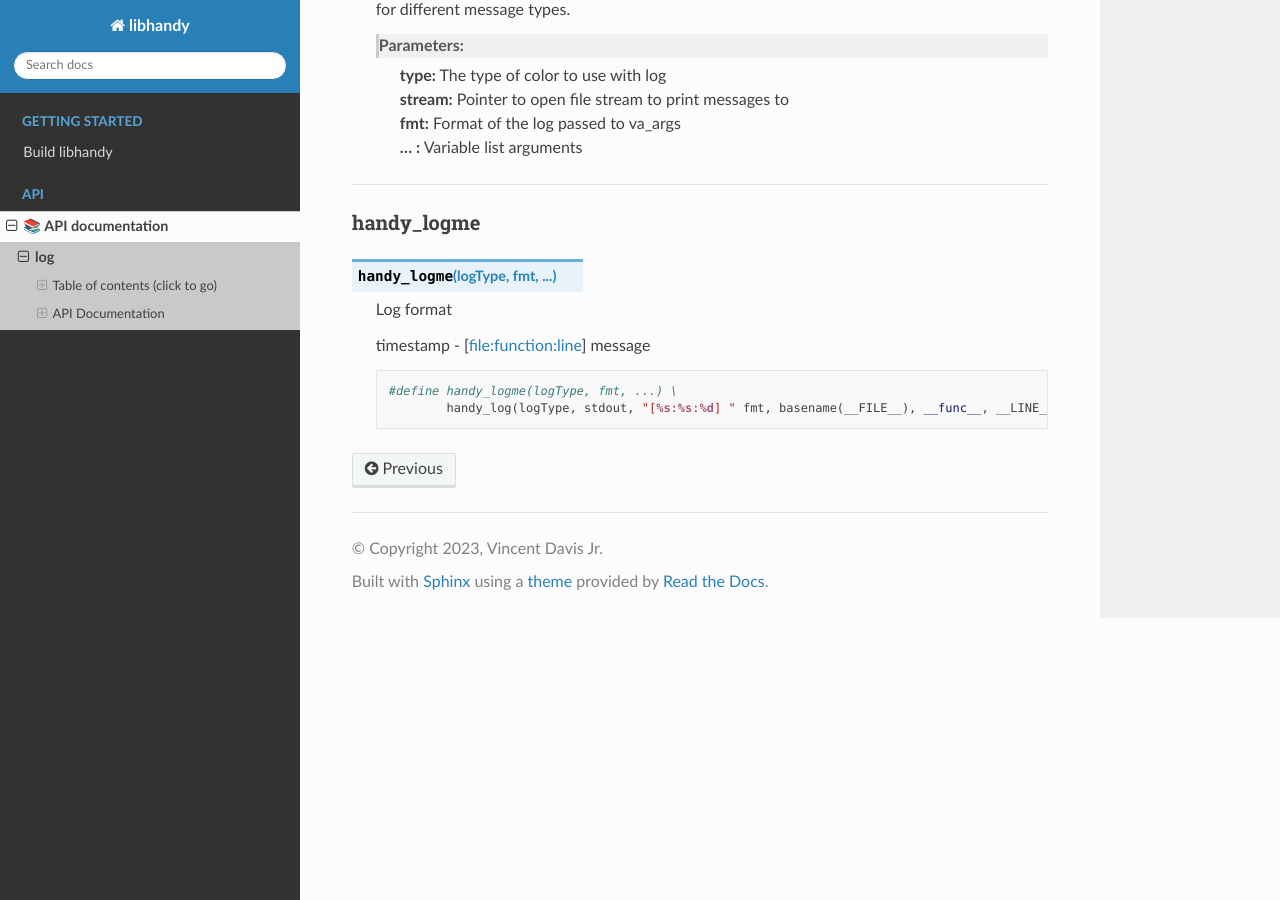
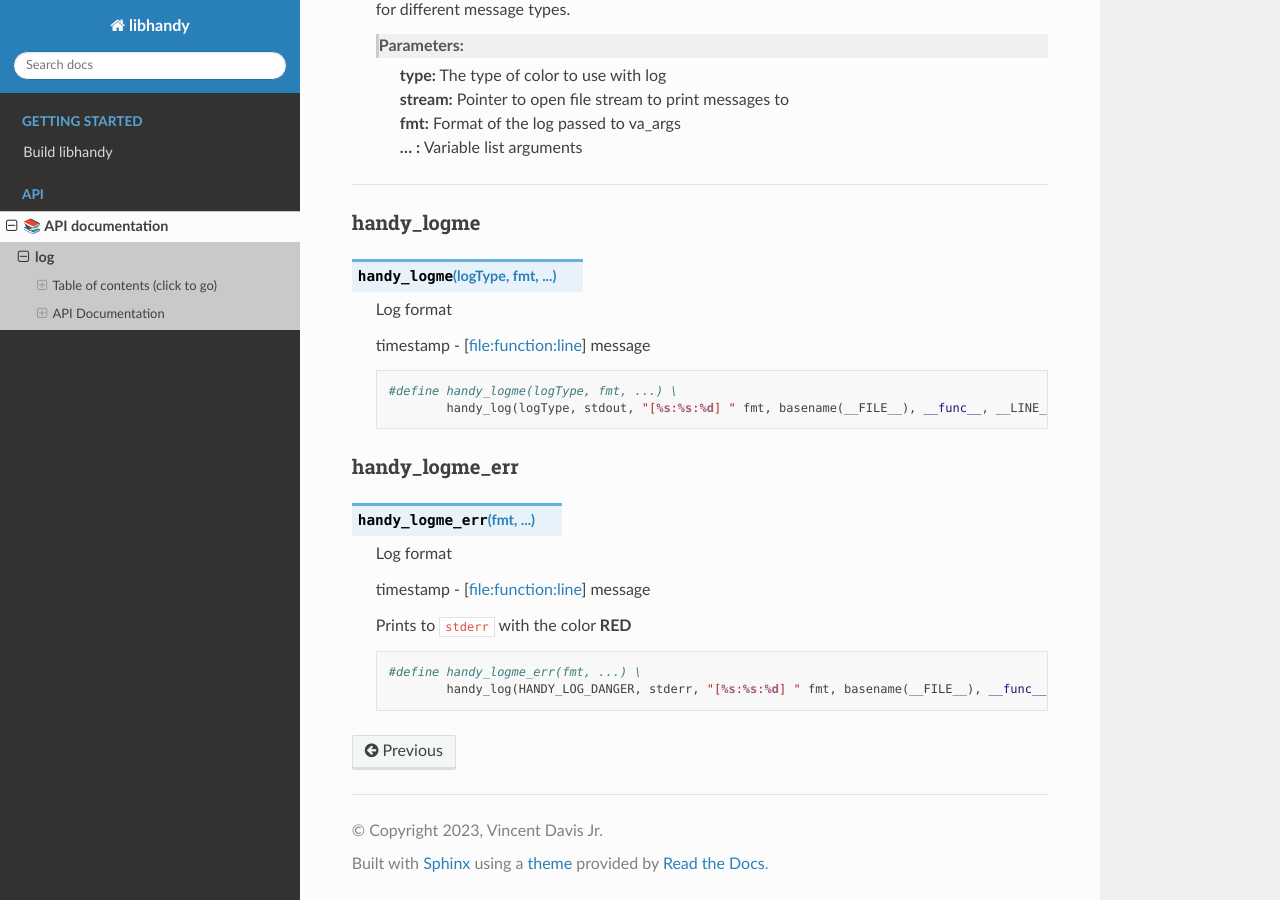
Before and after one commit to under-view/libcando, a Sphinx documentation site: the page built from docs/log.rst, in a window 1280 px wide and 900 px high, scrolled down 2314 px. Built offline with Sphinx 7.4.7 and the Read the Docs theme 2.0.0, drawn with Linux system fonts in a browser that asks for light colours; formulas are drawn with MathJax 3.

Commit message:
docs: add handy_logme_err macro
Signed-off-by: Vincent Davis Jr <vince@underview.tech>

```diff
--- a/docs/log.rst
+++ b/docs/log.rst
@@ -134,3 +134,20 @@ handy_logme
 
 		#define handy_logme(logType, fmt, ...) \
 			handy_log(logType, stdout, "[%s:%s:%d] " fmt, basename(__FILE__), __func__, __LINE__, ##__VA_ARGS__)
+
+===============
+handy_logme_err
+===============
+
+.. c:macro:: handy_logme_err(fmt, ...)
+
+	Log format
+
+	timestamp - [file:function:line] message
+
+	Prints to ``stderr`` with the color **RED**
+
+	.. code-block::
+
+		#define handy_logme_err(fmt, ...) \
+			handy_log(HANDY_LOG_DANGER, stderr, "[%s:%s:%d] " fmt, basename(__FILE__), __func__, __LINE__, ##__VA_ARGS__)
```
Also changed, not shown: 1 other file.
